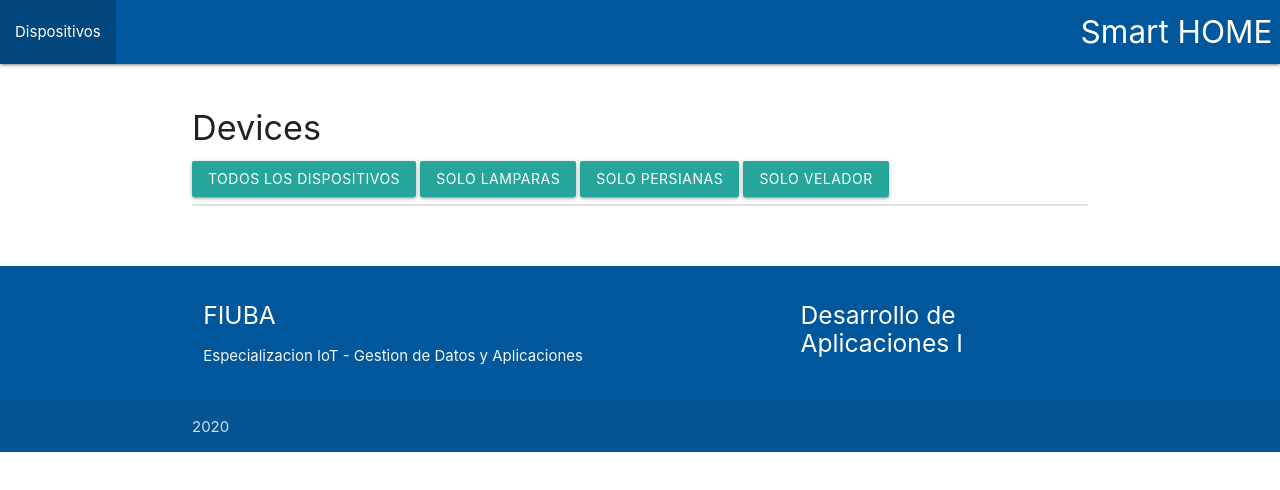
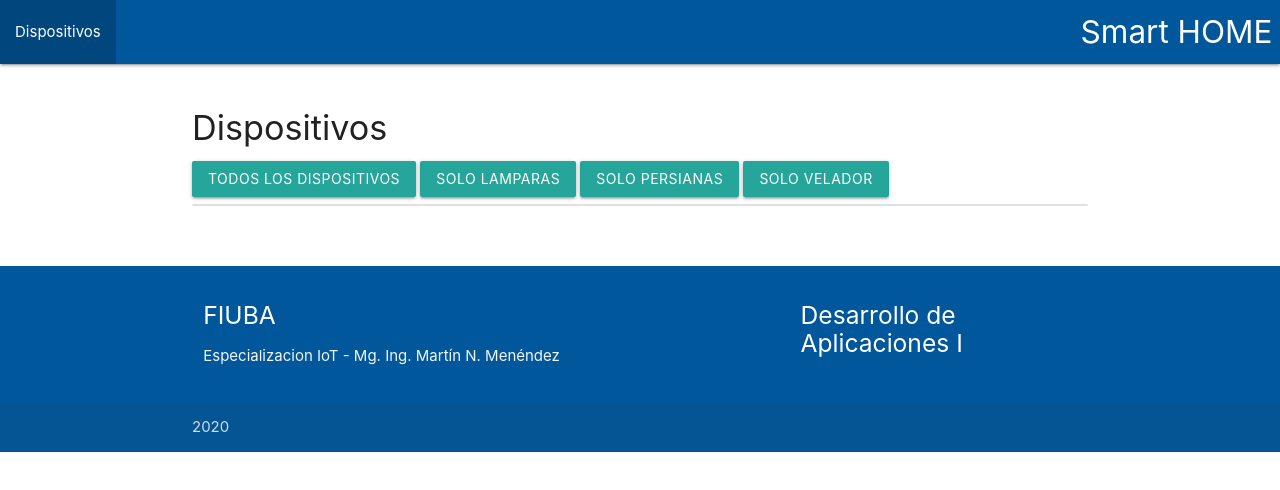
Before and after one commit to Martin-N-Menendez/daw_tp_final, a plain HTML site: page index.html in a window 1280 px wide. Drawn offline with Linux system fonts and the light colour scheme; no server answers.

Commit message:
Readme actualizado

```diff
--- a/index.html
+++ b/index.html
@@ -25,7 +25,7 @@
 
 			<div class="container">
 				<br/>
-				<h4>Devices</h4>
+				<h4>Dispositivos</h4>
 				<a id="boton-todos" class="waves-effect waves-light btn">Todos los dispositivos</a>
 				<a id="boton-lamparas" class="waves-effect waves-light btn">Solo Lamparas</a>
 				<a id="boton-persianas" class="waves-effect waves-light btn">Solo persianas</a>
@@ -43,7 +43,7 @@
 								<div class="row">
 									<div class="col l6 s12">
 										<h5 class="white-text">FIUBA</h5>
-										<p class="grey-text text-lighten-4">Especializacion IoT - Gestion de Datos y Aplicaciones</p>
+										<p class="grey-text text-lighten-4">Especializacion IoT - Mg. Ing. Martín N. Menéndez</p>
 									</div>
 									<div class="col l4 offset-l2 s12">
 										<h5 class="white-text">Desarrollo de Aplicaciones I</h5>
```
Also changed, not shown: README.md.
